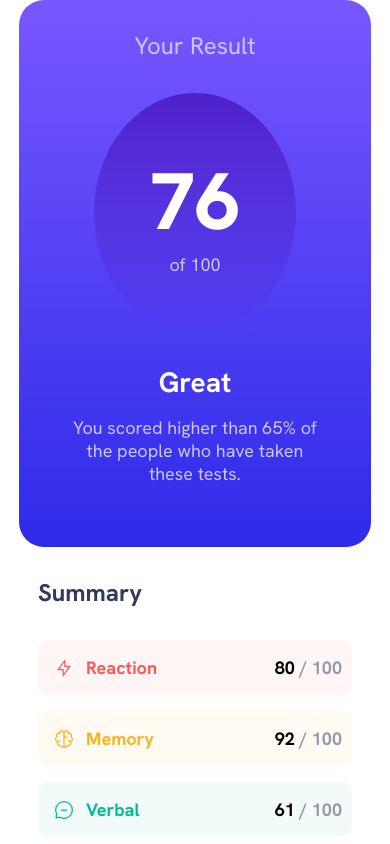
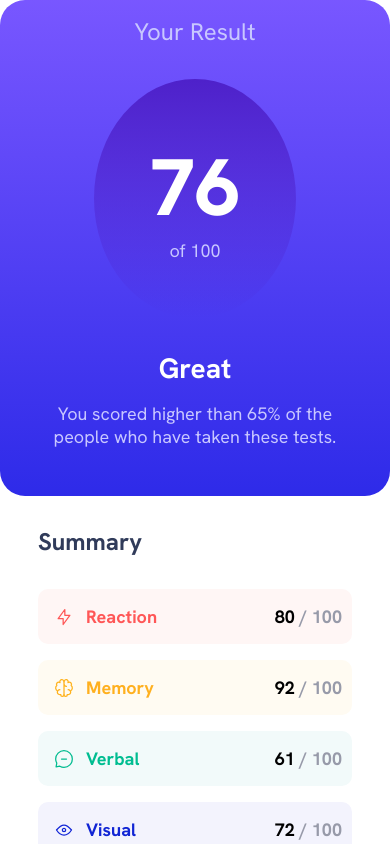
Before and after one commit to AntonielAureliano/results-summary-component-main, a plain HTML site: page index.html in a window 390 px wide. Shown: the top 844 px of the page. Drawn offline with Linux system fonts and the light colour scheme.

Commit message:
Ajustando tamanho dos paddings e margins para responsividade.

```diff
--- a/style.css
+++ b/style.css
@@ -237,7 +237,10 @@ ul {
     padding: 0;
   }
   .resultado {
-    padding: 1.875rem 3.125rem;
+    padding: 1rem 3.125rem;
+  }
+  .resultado-mensagem p {
+    max-width: 30ch;
   }
   .resumo {
     padding: 1.875rem 1.562rem;
```
